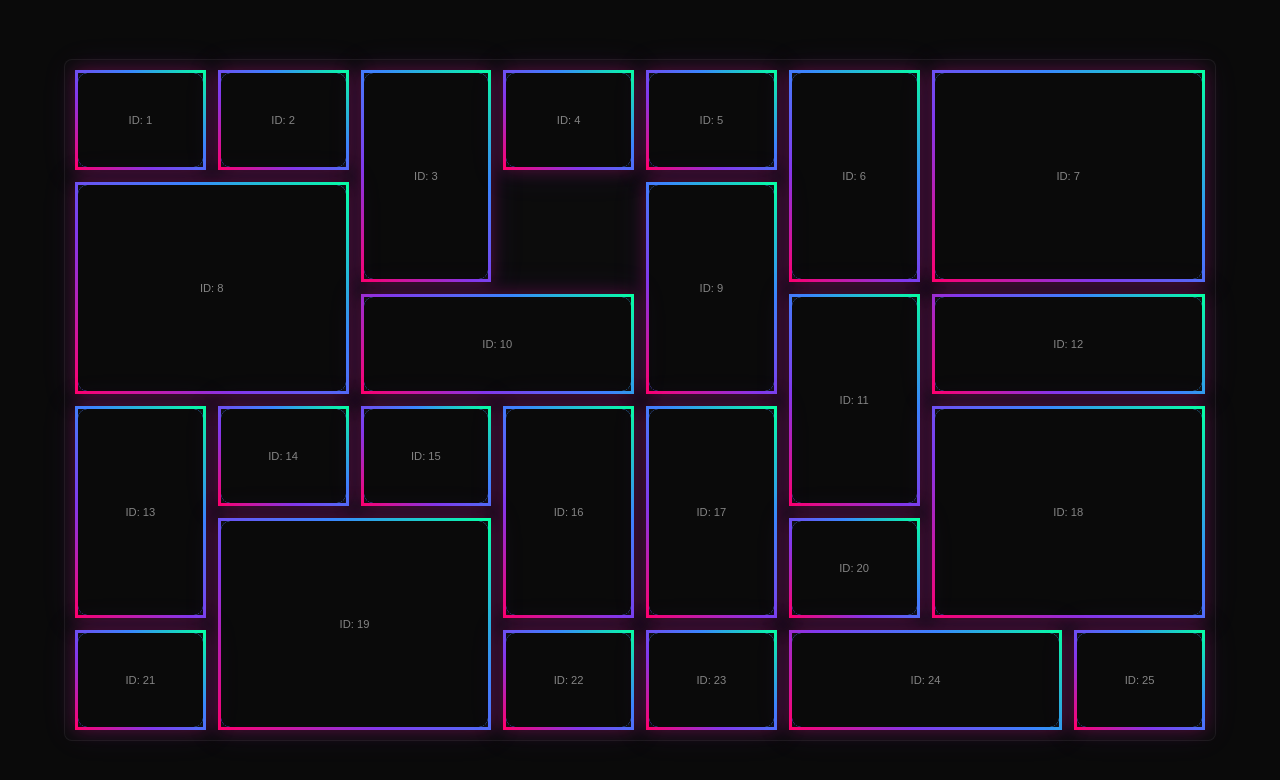
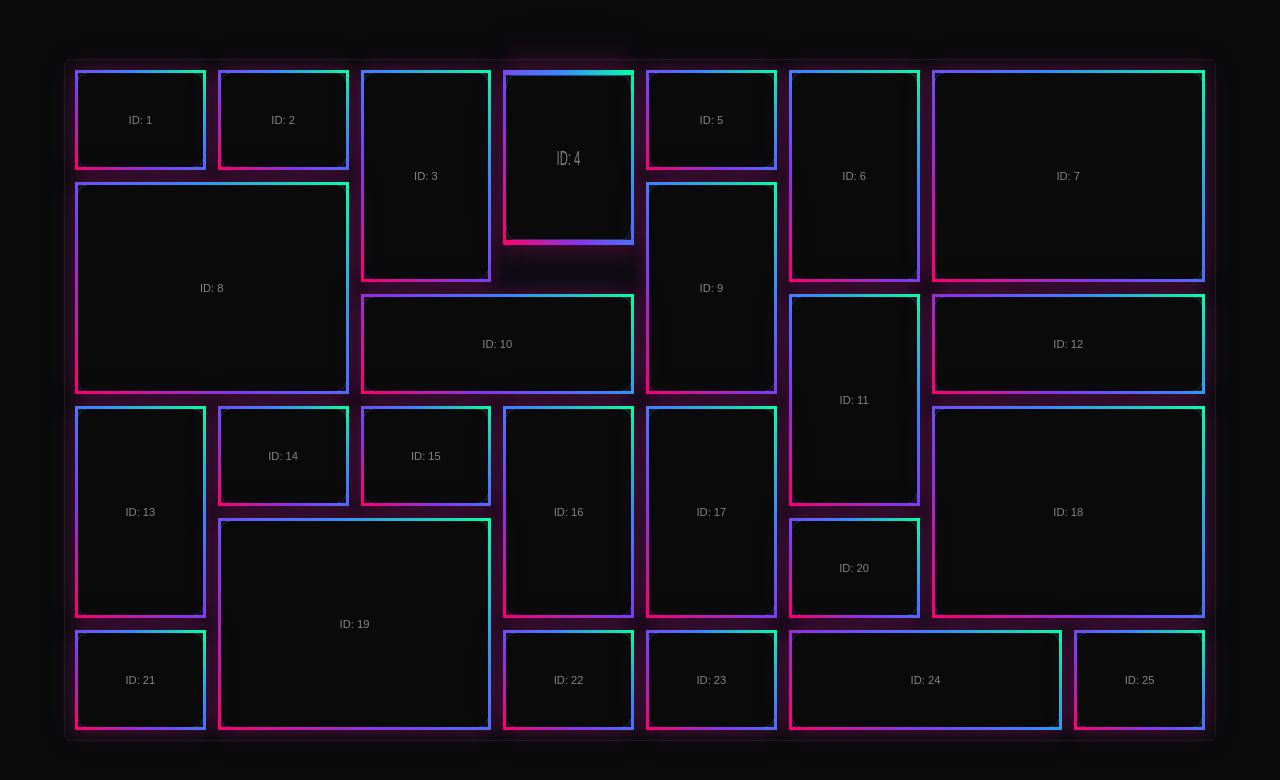
Before and after one commit to Qazzquimby/thingsimade, a Svelte app: page / in a window 1280 px wide. Shown: the top 780 px of the page. Built offline with nearby package versions, Linux system fonts and the light colour scheme.

Commit message:
fix missing animation

```diff
--- a/src/App.svelte
+++ b/src/App.svelte
@@ -1,5 +1,7 @@
 <script>
-  import { onMount } from 'svelte';
+  import { onMount, tick } from 'svelte';
+  import { flip } from 'svelte/animate';
+  import { cubicOut } from 'svelte/easing';
 
   // --- Constants and Configuration ---
   const GRID_WIDTH = 8;
@@ -446,14 +448,11 @@
     return []; // No path found
   }
 
-  let animatingPieceIds = new Set();
-
   async function apply_mutation_path_to_display(path) {
     if (!path || path.length === 0) return;
 
-    const currentAnimatingIds = new Set(path.map(action => action.piece_id));
-    currentAnimatingIds.forEach(id => animatingPieceIds.add(id));
-    animatingPieceIds = new Set(animatingPieceIds); // Trigger Svelte update for class
+    // FLIP will handle animations based on data changes to 'pieces'
+    // No need for manual class toggling or `tick()` for this animation type.
 
     for (let i = 0; i < path.length; i++) {
         const action = path[i];
@@ -470,11 +469,6 @@
              await new Promise(resolve => setTimeout(resolve, 1000)); // Stagger subsequent steps
         }
     }
-
-    setTimeout(() => {
-        currentAnimatingIds.forEach(id => animatingPieceIds.delete(id));
-        animatingPieceIds = new Set(animatingPieceIds); // Trigger Svelte update
-    }, 800); // Corresponds to CSS transition time
   }
 
   function performMutation() {
@@ -534,15 +528,9 @@
     perspective: 1000px;
     border-radius: 12px;
     background-color: #0f0f0f;
-    transition: grid-column-start 0.8s cubic-bezier(0.4, 0, 0.2, 1),
-                grid-row-start 0.8s cubic-bezier(0.4, 0, 0.2, 1),
-                grid-column-end 0.8s cubic-bezier(0.4, 0, 0.2, 1),
-                grid-row-end 0.8s cubic-bezier(0.4, 0, 0.2, 1);
     filter: drop-shadow(0 0 8px rgba(255, 0, 110, 0.25))
             drop-shadow(0 0 15px rgba(131, 56, 236, 0.15));
   }
-
-  /* .card.animating could be used for more specific transition states if needed */
 
   .card-inner {
     position: relative;
@@ -659,7 +647,7 @@
   {#each pieces as piece (piece.key)}
     <div
       class="card"
-      class:animating={animatingPieceIds.has(piece.id)}
+      animate:flip={{ duration: 800, easing: cubicOut }}
       style="
         grid-column-start: {piece.x + 1};
         grid-row-start: {piece.y + 1};
```
